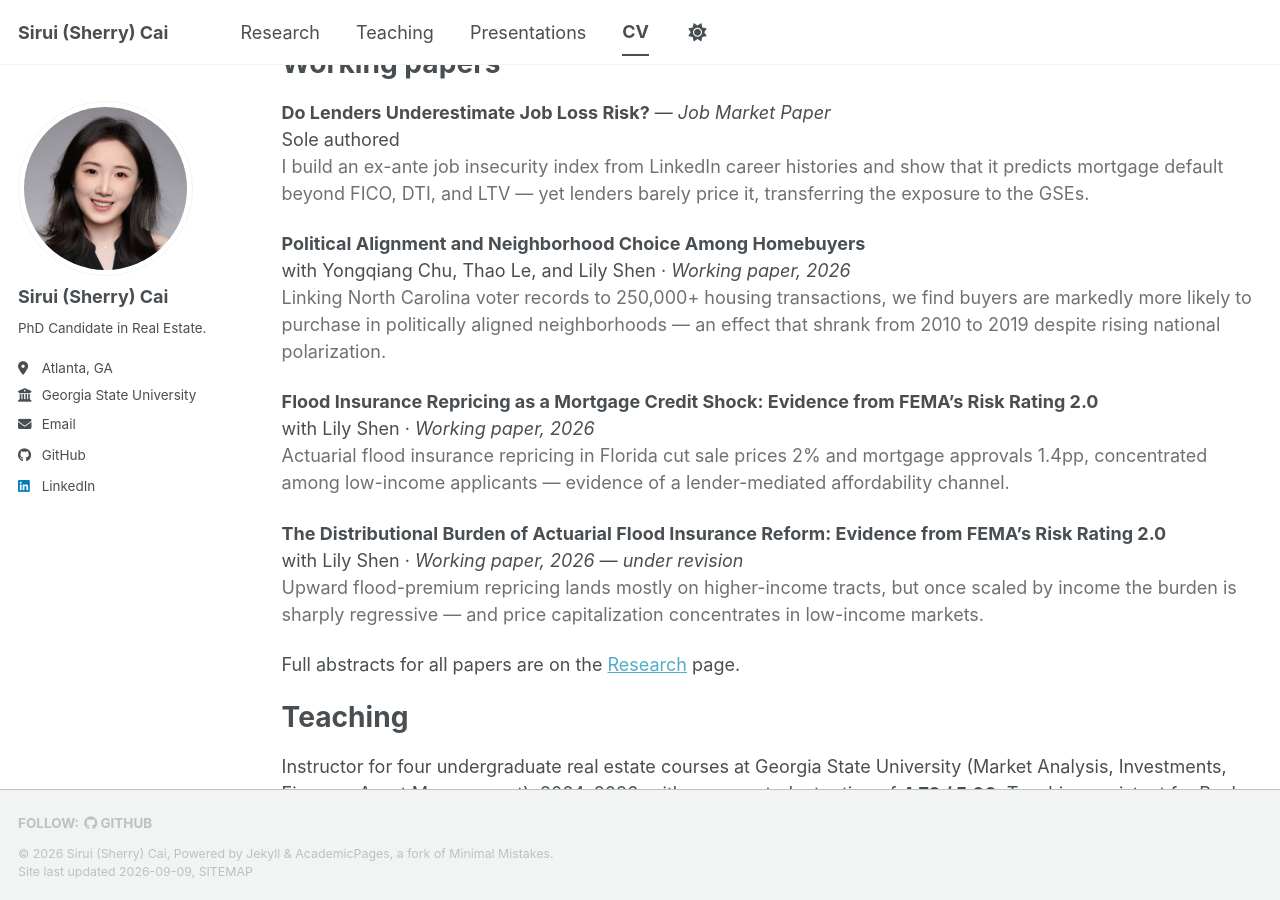
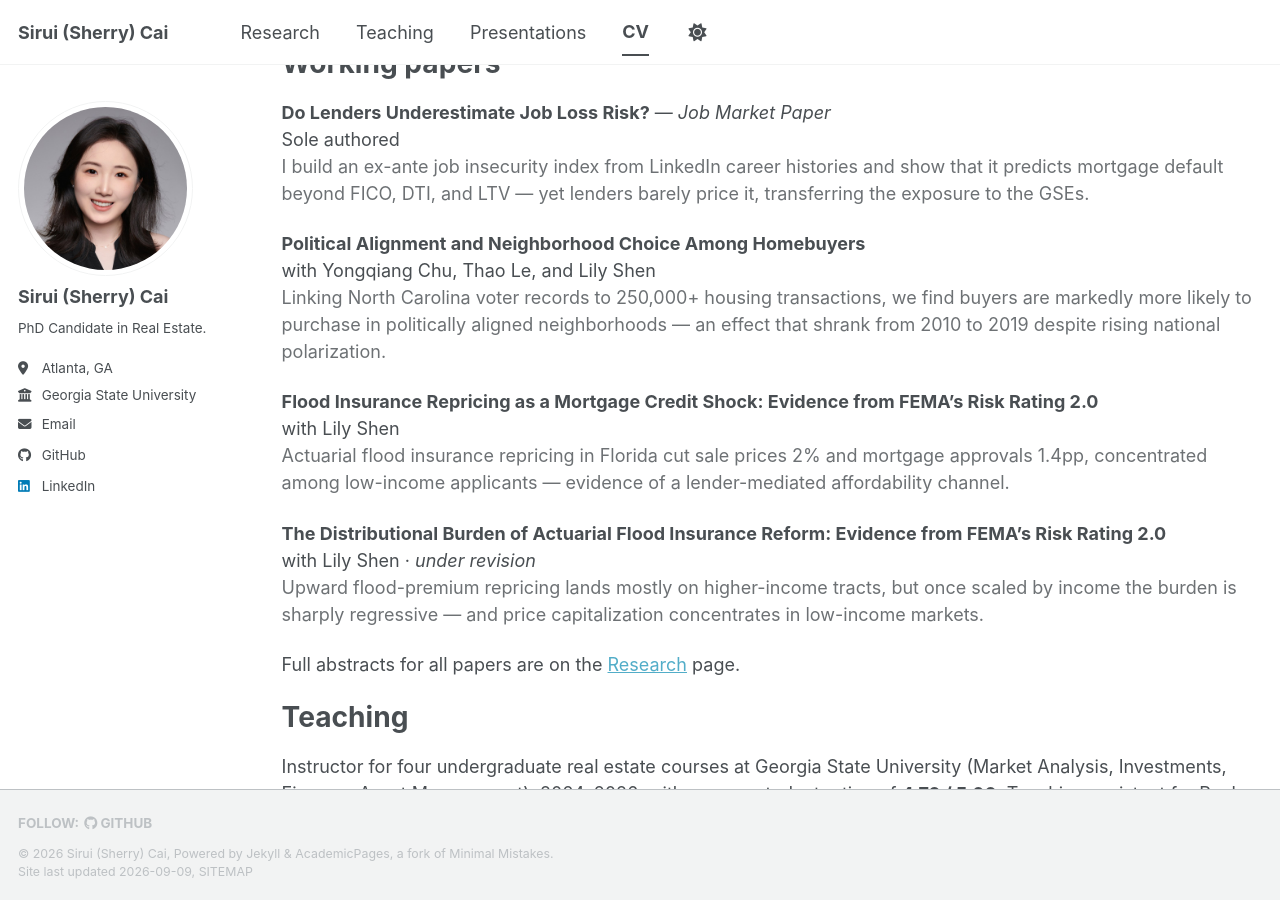
Before and after one commit to siruisherrycai/siruisherrycai.github.io, a Jekyll site: the page built from _pages/cv.md, in a window 1280 px wide and 900 px high, scrolled down 642 px. Built offline with Jekyll 4.4.1, drawn with Linux system fonts in a browser that asks for light colours; a style sheet for code colours, icons or effects is not loaded.

Commit message:
Drop venue lines that just repeat the section heading
Research page: hide "Working Paper, 2026" / "Job Market Paper, 2026" under
their own headings; keep the journal name under Publications.
CV page: same, but keep "under revision" where it applies.

```diff
--- a/_pages/cv.md
+++ b/_pages/cv.md
@@ -30,7 +30,7 @@ Working papers
 ======
 {% for p in papers %}{% if p.category == 'jobmarket' or p.category == 'workingpapers' %}
 **{{ p.title }}**{% if p.category == 'jobmarket' %} — *Job Market Paper*{% endif %}<br>
-{{ p.authors }}{% if p.category != 'jobmarket' %} · *{{ p.status }}*{% endif %}<br>
+{{ p.authors }}{% if p.status contains 'under revision' %} · *under revision*{% endif %}<br>
 <span style="opacity:.8">{{ p.excerpt }}</span>
 {% endif %}{% endfor %}
 
--- a/_pages/publications.html
+++ b/_pages/publications.html
@@ -21,7 +21,11 @@ author_profile: true
         <h3 class="archive__item-title" itemprop="headline">
           <a href="{{ base_path }}{{ post.url }}" rel="permalink">{{ post.title }}</a>
         </h3>
-        <p><i>{{ post.venue }}</i>, {{ post.date | default: "1900-01-01" | date: "%Y" }}</p>
+        {% comment %}Venue is only shown for published work — under the "Job Market Paper"
+        and "Working Papers" headings it would just repeat the heading.{% endcomment %}
+        {% if post.category == 'manuscripts' %}
+          <p><i>{{ post.venue }}</i>, {{ post.date | default: "1900-01-01" | date: "%Y" }}</p>
+        {% endif %}
         <div itemprop="description">{{ post.content }}</div>
       </article>
     </div>
```
